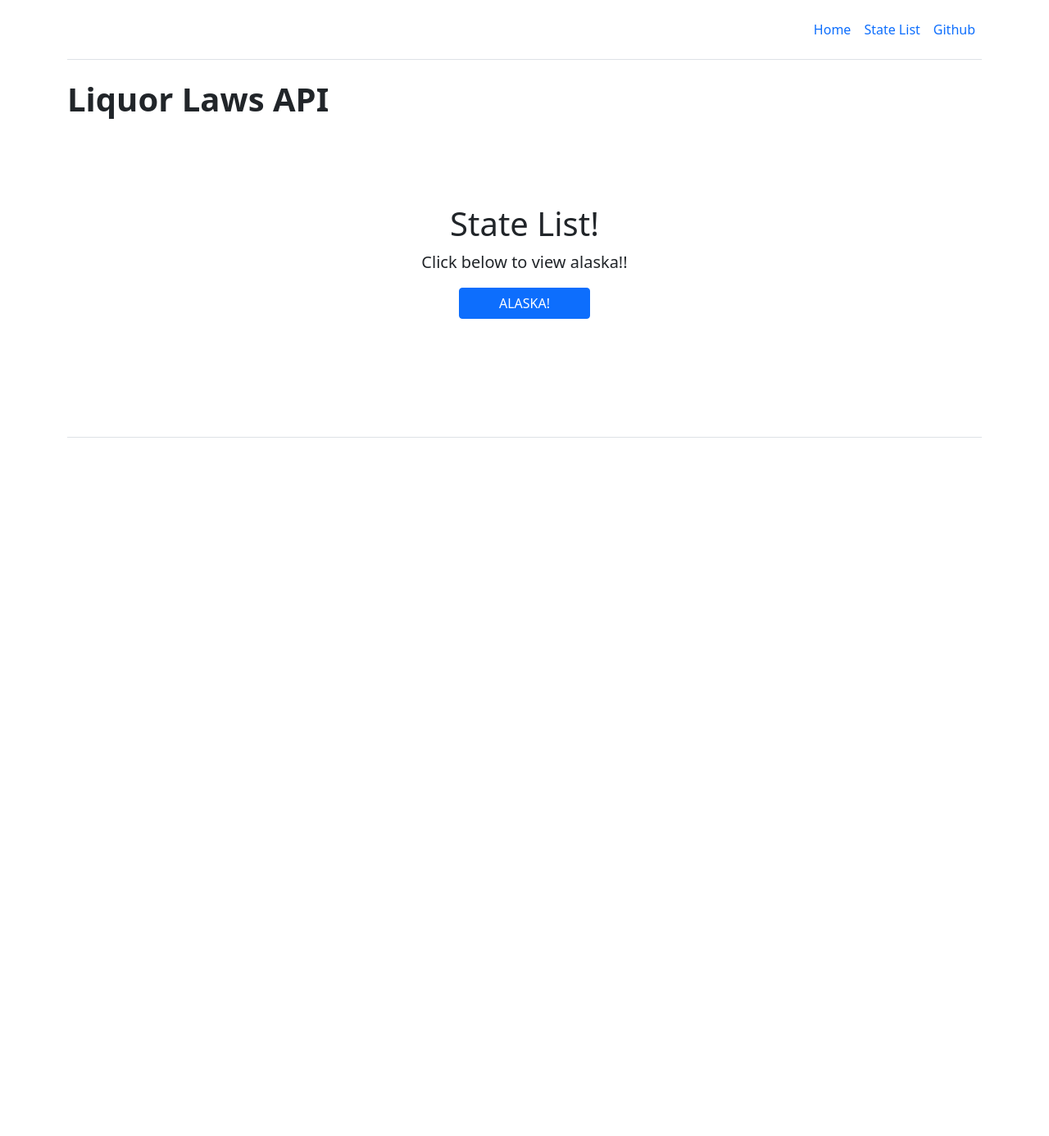
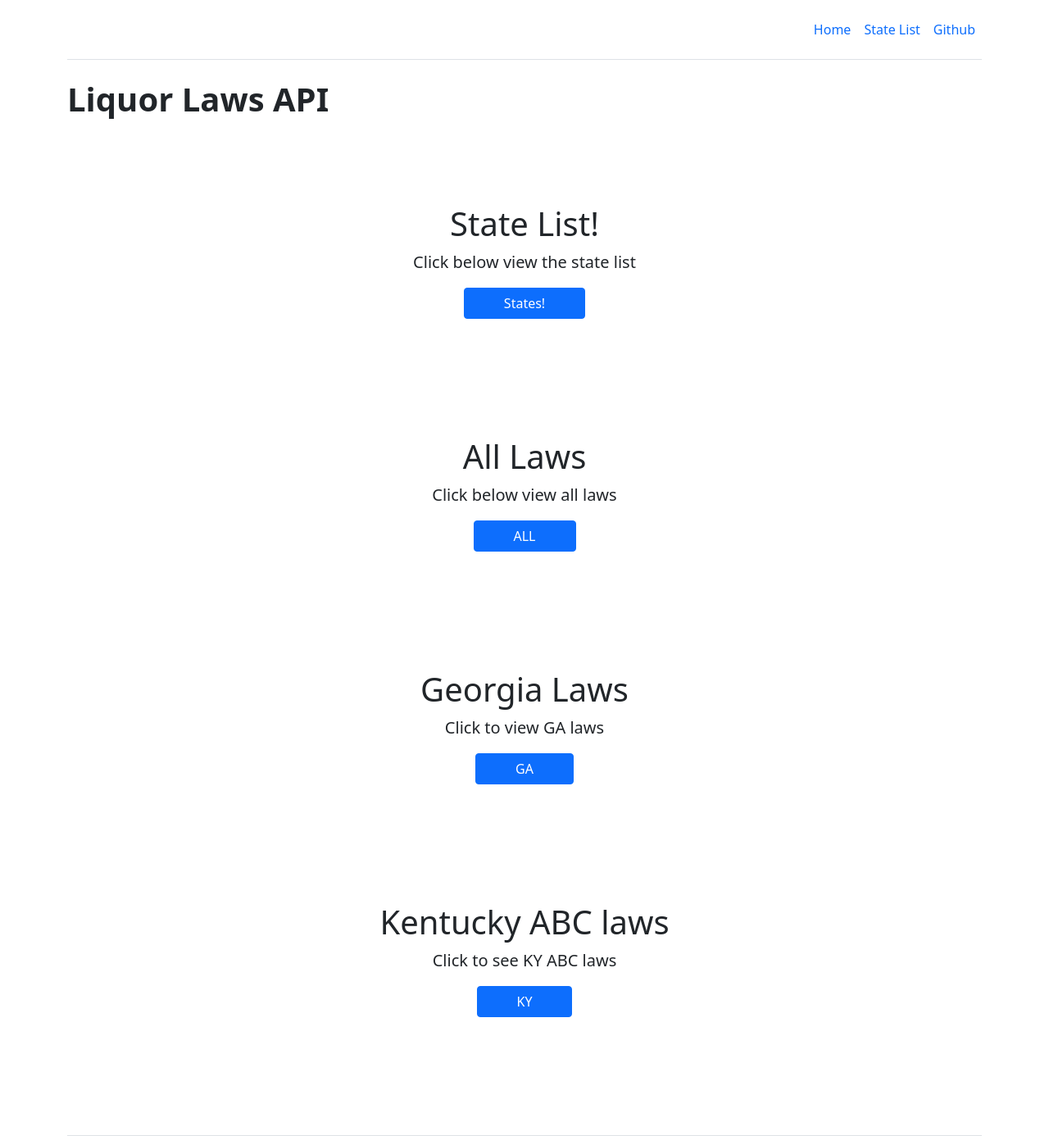
Before and after one commit to mavella17/liquorlawsAPI, a Flask app: page / in a window 1280 px wide. Shown: the whole page at 82% size. Before the commit the page ends 534 px from the top, so only its background shows below. Run offline with Flask 3, Linux system fonts and the light colour scheme.

Commit message:
Added demo frontend

```diff
--- a/flask-api/templates/home.html
+++ b/flask-api/templates/home.html
@@ -5,13 +5,65 @@
     <div class="container py-5">
       <h1 class="text-body-emphasis">State List!</h1>
       <p class="col-lg-8 mx-auto lead">
-      Click below to view alaska!!
-      </p><a href="{{ url_for('get_state_liquor_laws', state_code='AK') }}">
+      Click below view the state list
+      </p><a href="{{ url_for('get_states') }}">
       <button class="btn btn-primary px-5 mb-5 button"  type="button">
-      ALASKA!
+      States!
     </button>
     </a>
     </div>
-  </div>
-</div>
+
+    <div class="container py-5">
+      <h1 class="text-body-emphasis">All Laws</h1>
+      <p class="col-lg-8 mx-auto lead">
+      Click below view all laws
+      </p><a href="{{ url_for('laws') }}">
+      <button class="btn btn-primary px-5 mb-5 button"  type="button">
+      ALL
+    </button>
+    </a>
+    </div>
+
+    <div class="container py-5">
+      <h1 class="text-body-emphasis">Georgia Laws</h1>
+      <p class="col-lg-8 mx-auto lead">
+      Click to view GA laws
+      </p><a href="{{ url_for('get_state_liquor_laws', state_code='GA') }}">
+      <button class="btn btn-primary px-5 mb-5 button"  type="button">
+      GA
+    </button>
+    </a>
+    </div>
+
+    <div class="container py-5">
+      <h1 class="text-body-emphasis">Kentucky ABC laws</h1>
+      <p class="col-lg-8 mx-auto lead">
+      Click to see KY ABC laws
+      </p><a href="{{ url_for('abc_sc', state_code='KY')}}">
+      <button class="btn btn-primary px-5 mb-5 button"  type="button">
+      KY
+    </button>
+    </a>
+    </div>
+
+
+
+
+
+
+
+
+
+
+
+
+
+
+
+
+
+
+
+    </div>
+    </div>
 {% endblock content %}
```
Also changed, not shown: README.md.
